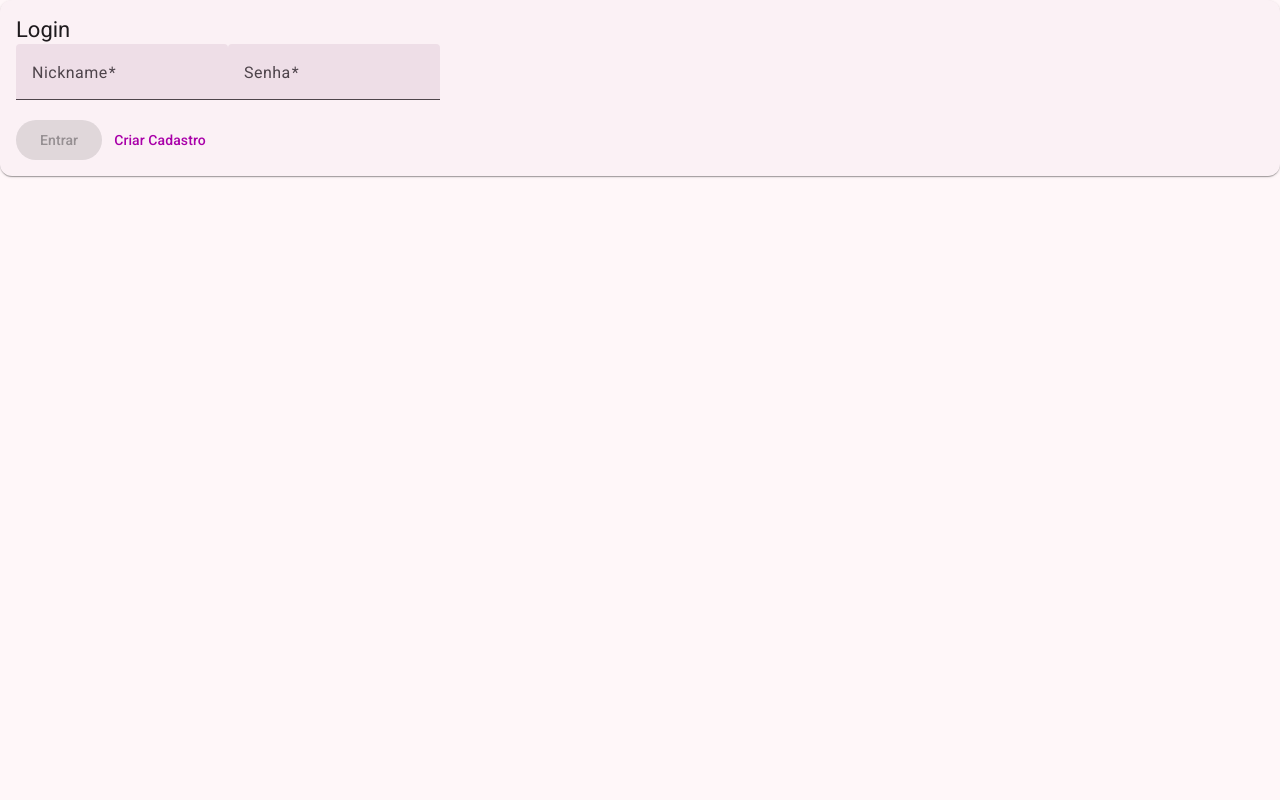
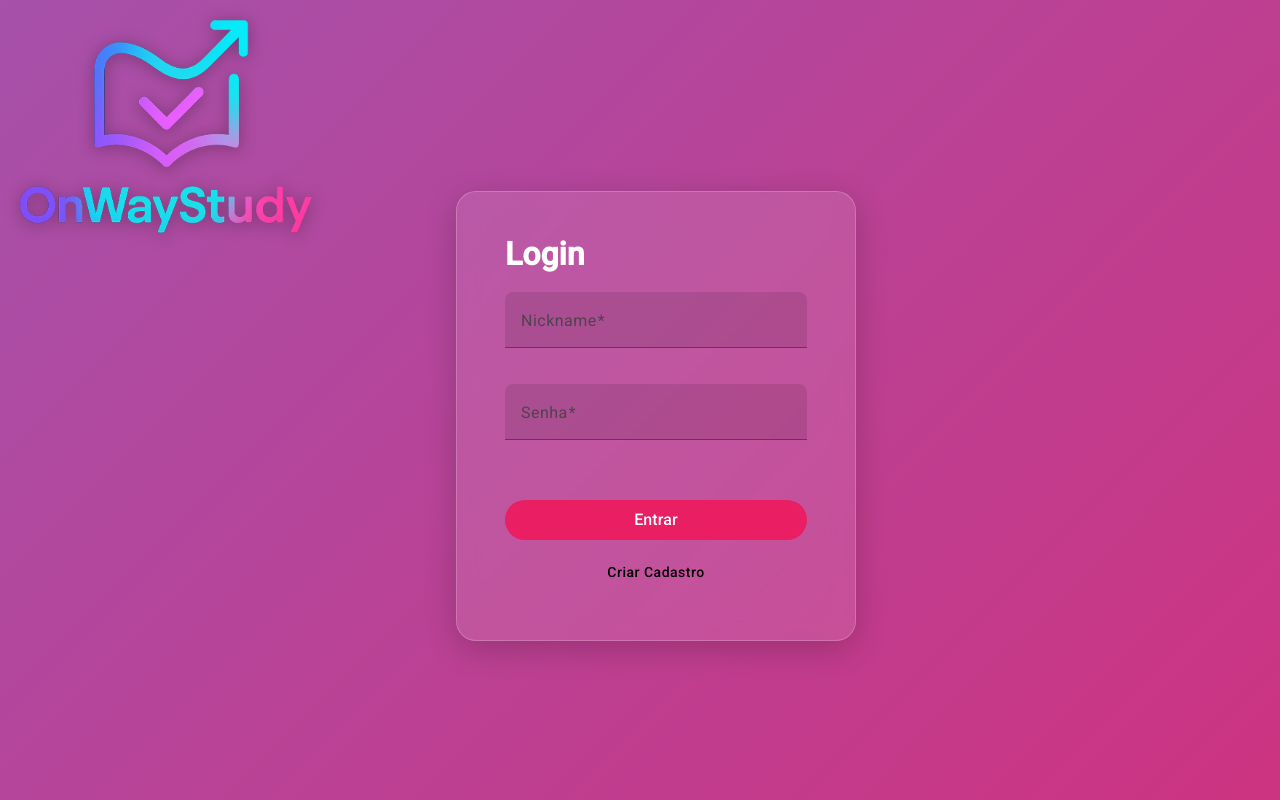
Before and after one commit to LeandroDolensi/OnWayStudy, an Angular app: page /login in a window 1280 px wide. Built offline with nearby package versions, Linux system fonts and the light colour scheme.

Commit message:
feat(login): add initial style

```diff
--- a/angular.json
+++ b/angular.json
@@ -18,20 +18,17 @@
           "builder": "@angular/build:application",
           "options": {
             "browser": "src/main.ts",
-            "polyfills": [
-              "zone.js"
-            ],
+            "polyfills": ["zone.js"],
             "tsConfig": "tsconfig.app.json",
             "inlineStyleLanguage": "scss",
             "assets": [
               {
                 "glob": "**/*",
                 "input": "public"
-              }
+              },
+              "src/assets"
             ],
-            "styles": [
-              "src/styles.scss"
-            ],
+            "styles": ["src/styles.scss"],
             "server": "src/main.server.ts",
             "outputMode": "server",
             "ssr": {
@@ -80,10 +77,7 @@
         "test": {
           "builder": "@angular/build:karma",
           "options": {
-            "polyfills": [
-              "zone.js",
-              "zone.js/testing"
-            ],
+            "polyfills": ["zone.js", "zone.js/testing"],
             "tsConfig": "tsconfig.spec.json",
             "inlineStyleLanguage": "scss",
             "assets": [
@@ -92,9 +86,7 @@
                 "input": "public"
               }
             ],
-            "styles": [
-              "src/styles.scss"
-            ]
+            "styles": ["src/styles.scss"]
           }
         }
       }
--- a/src/app/auth/login/login.component.html
+++ b/src/app/auth/login/login.component.html
@@ -1,3 +1,12 @@
+<!-- Container principal que agrupa o logo e o card de login -->
+<div class="login-container">
+  <!-- Adiciona a imagem do logo -->
+  <img
+    src="../../../assets/logo_final.png"
+    alt="Logo OnWayStudy"
+    class="login-logo"
+  />
+
   <mat-card>
     <mat-card-header>
       <mat-card-title>Login</mat-card-title>
@@ -30,3 +39,4 @@
       </form>
     </mat-card-content>
   </mat-card>
+</div>
--- a/src/app/auth/login/login.component.scss
+++ b/src/app/auth/login/login.component.scss
@@ -0,0 +1,167 @@
+// Importando a fonte "Inter" do Google Fonts para um visual limpo e moderno
+@import url("https://fonts.googleapis.com/css2?family=Inter:wght@400;500;700&display=swap");
+
+// --- Variáveis de Cores ---
+$neon-purple: #9b59b6;
+$turquoise-blue: #1abc9c;
+$hot-pink: #e91e63;
+$white: #ffffff;
+$light-gray-bg: rgba(255, 255, 255, 0.1);
+$border-color: rgba(255, 255, 255, 0.2);
+
+// --- Estilo do Componente Host ---
+:host {
+  display: block; // Alterado para block para conter os elementos
+  height: 100vh;
+  width: 100vw;
+  font-family: "Inter", sans-serif;
+  position: relative; // Necessário para o posicionamento do container
+  overflow: hidden; // Previne barras de rolagem indesejadas
+
+  // Fundo com gradiente animado
+  background: linear-gradient(135deg, $turquoise-blue, $neon-purple, $hot-pink);
+  background-size: 400% 400%;
+  animation: gradientAnimation 15s ease infinite;
+}
+
+// Animação do gradiente
+@keyframes gradientAnimation {
+  0% {
+    background-position: 0% 50%;
+  }
+  50% {
+    background-position: 100% 50%;
+  }
+  100% {
+    background-position: 0% 50%;
+  }
+}
+
+// --- Container Principal ---
+// Este container agora ocupa toda a tela e centraliza o card,
+// enquanto serve de referência para o logo posicionado de forma absoluta.
+.login-container {
+  display: flex;
+  justify-content: center;
+  align-items: center;
+  height: 100%;
+  width: 100%;
+  padding: 1rem;
+  position: relative; // Referência para o logo
+}
+
+// --- Estilo do Logo ---
+.login-logo {
+  position: absolute; // Posicionamento absoluto
+  top: 1rem; // Distância do topo
+  left: 1rem; // Distância da esquerda
+  max-width: 300px; // Tamanho ajustado para o canto
+  width: 40%;
+  height: auto;
+  filter: drop-shadow(0 2px 8px rgba(0, 0, 0, 0.3));
+  z-index: 10; // Garante que o logo fique acima de outros elementos
+}
+
+// --- Estilo do Card de Login ---
+mat-card {
+  max-width: 400px;
+  width: 100%;
+  padding: 2rem;
+  border-radius: 20px;
+  text-align: center;
+
+  // Efeito "Glassmorphism"
+  background: $light-gray-bg;
+  backdrop-filter: blur(10px);
+  -webkit-backdrop-filter: blur(10px);
+  border: 1px solid $border-color;
+  box-shadow: 0 8px 32px 0 rgba(0, 0, 0, 0.2);
+}
+
+// Título do card
+mat-card-title {
+  font-size: 2rem;
+  font-weight: 700;
+  color: $white;
+  margin-bottom: 1.5rem;
+}
+
+// --- Estilo do Formulário ---
+form {
+  display: flex;
+  flex-direction: column;
+  gap: 1rem;
+}
+
+// Campos de input
+::ng-deep .mat-mdc-form-field {
+  .mdc-text-field--filled:not(.mdc-text-field--disabled) {
+    background-color: rgba(0, 0, 0, 0.1);
+  }
+  .mat-mdc-text-field-wrapper {
+    border-radius: 8px 8px 0 0;
+  }
+  .mdc-floating-label {
+    color: rgba(255, 255, 255, 0.7);
+  }
+  .mat-mdc-input-element {
+    color: $white;
+  }
+  .mat-mdc-form-field-focus-overlay {
+    background-color: $hot-pink !important;
+  }
+}
+
+// --- Estilo dos Botões ---
+.buttons {
+  display: flex;
+  flex-direction: column;
+  gap: 0.75rem;
+  margin-top: 1.5rem;
+}
+
+button[mat-raised-button] {
+  padding: 12px 0;
+  border-radius: 50px;
+  font-weight: 500;
+  font-size: 1rem;
+  color: $white;
+  background-color: $hot-pink;
+  transition: transform 0.2s ease, box-shadow 0.2s ease;
+
+  &:not([disabled]):hover {
+    transform: translateY(-3px);
+    box-shadow: 0 4px 15px rgba($hot-pink, 0.4);
+  }
+}
+
+button[mat-button] {
+  color: black;
+  font-weight: 500;
+  letter-spacing: 0.5px;
+  border-radius: 50px;
+  padding: 10px 0;
+  transition: background-color 0.2s ease;
+
+  &:hover {
+    background-color: rgba($turquoise-blue, 0.1);
+  }
+}
+
+// --- Media Queries para Responsividade ---
+// Ajustes para telas menores (celulares)
+@media (max-width: 600px) {
+  .login-logo {
+    top: 1.5rem;
+    left: 1.5rem;
+    max-width: 120px; // Logo menor em telas pequenas
+  }
+
+  mat-card {
+    padding: 2rem 1.5rem; // Menos padding lateral no card
+  }
+
+  mat-card-title {
+    font-size: 1.8rem; // Título um pouco menor
+  }
+}
--- a/src/index.html
+++ b/src/index.html
@@ -1,13 +1,19 @@
-<!doctype html>
+<!DOCTYPE html>
 <html lang="en">
   <head>
-  <meta charset="utf-8">
+    <meta charset="utf-8" />
     <title>OnWayStudy</title>
-  <base href="/">
-  <meta name="viewport" content="width=device-width, initial-scale=1">
-  <link rel="icon" type="image/x-icon" href="favicon.ico">
-  <link href="https://fonts.googleapis.com/css2?family=Roboto:wght@300;400;500&display=swap" rel="stylesheet">
-  <link href="https://fonts.googleapis.com/icon?family=Material+Icons" rel="stylesheet">
+    <base href="/" />
+    <meta name="viewport" content="width=device-width, initial-scale=1" />
+    <link rel="icon" type="image/x-icon" href="assets/logo_icon.png" />
+    <link
+      href="https://fonts.googleapis.com/css2?family=Roboto:wght@300;400;500&display=swap"
+      rel="stylesheet"
+    />
+    <link
+      href="https://fonts.googleapis.com/icon?family=Material+Icons"
+      rel="stylesheet"
+    />
   </head>
   <body>
     <app-root></app-root>
```
Also changed, not shown: src/assets/logo_final.png (added), src/assets/logo_icon.png (added). Lines whose indentation alone changed are shown as unchanged.
